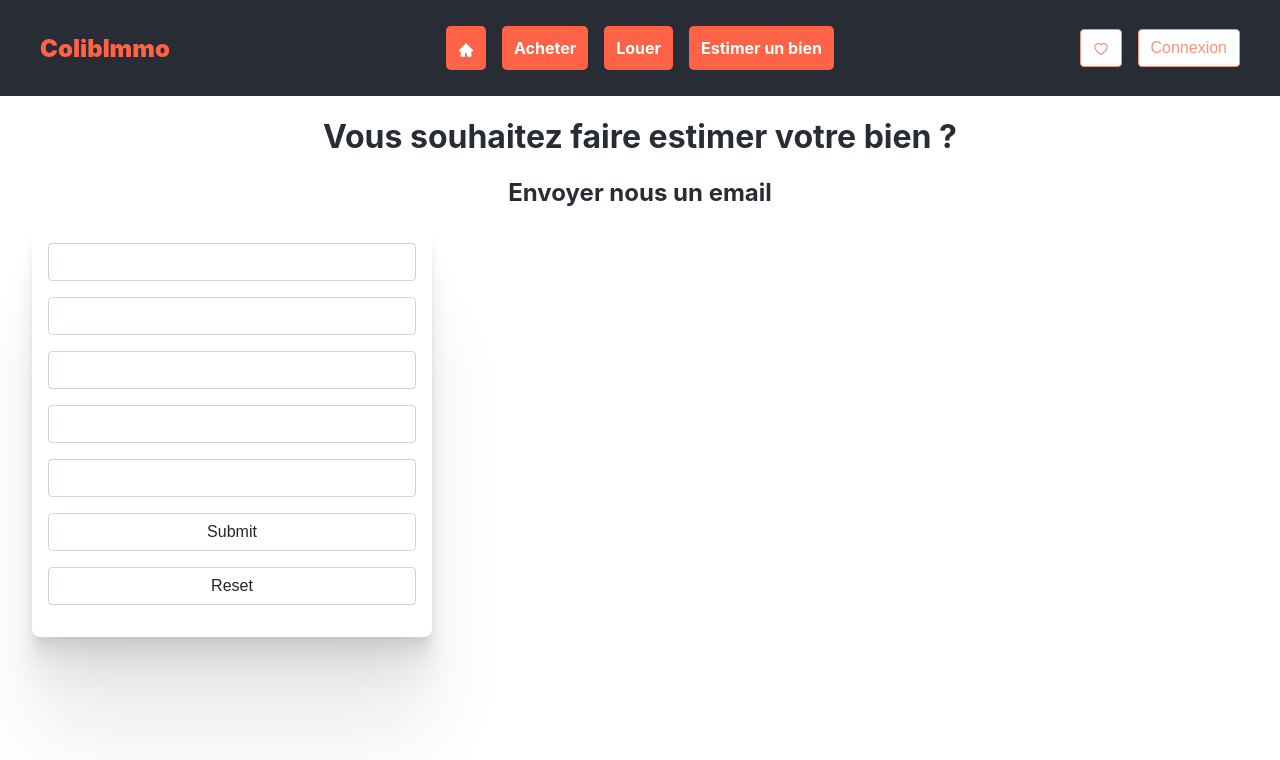
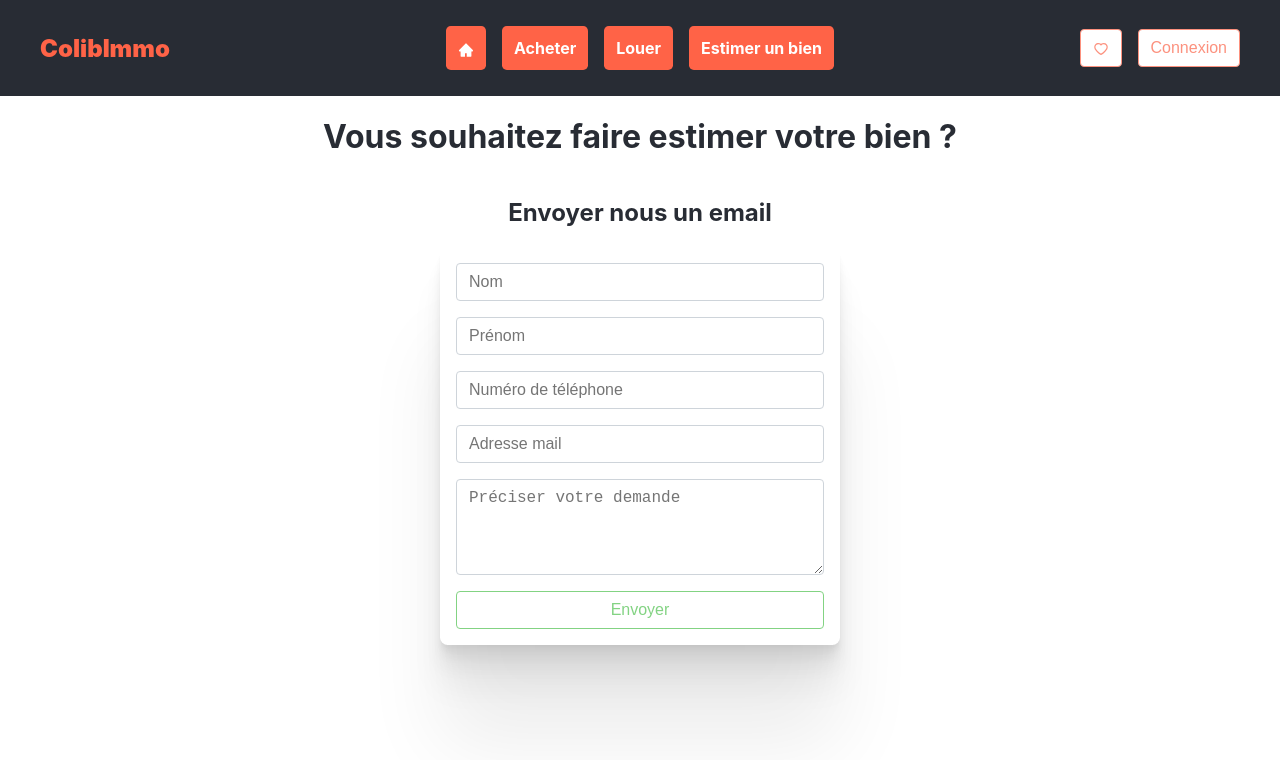
Before and after one commit to fgleizes/Colibimmo-web, a React (Create React App) app: page /estimate in a window 1280 px wide. Shown: the top 760 px of the page. Built offline with nearby package versions, Linux system fonts and the light colour scheme.

Commit message:
ajout formulaire estimation

```diff
--- a/src/components/utilities/Button.css
+++ b/src/components/utilities/Button.css
@@ -42,14 +42,14 @@ button[type="submit"]:hover {
   color: #fff;
 }
 button[type="reset"] {
-  background-color: rgb(255, 78, 78);
-  border: 1px solid rgb(255, 78, 78);
-  color: black;
+  background-color: #fff;
+  border: 1px solid rgb(138, 138, 138);
+  color: rgb(138, 138, 138);
 }
 button[type="reset"]:hover {
-  background-color: red;
-  border: 1px solid red;
-  color: black;
+  background-color: rgb(138, 138, 138);
+  border: 1px solid rgb(138, 138, 138);
+  color: #fff;
 }
 
 /* .outline-dark {
--- a/src/components/utilities/Form.css
+++ b/src/components/utilities/Form.css
@@ -13,7 +13,7 @@ form {
     flex-direction: column;
 }
 
-form input {
+form input, form textarea {
     width: 100%;
     margin-bottom: 1rem;
     padding: .375rem .75rem;
@@ -29,7 +29,12 @@ form input {
     transition: border-color .15s ease-in-out,box-shadow .15s ease-in-out;
 }
 
-form input:focus {
+form textarea {
+    min-height: 6rem;
+    resize: vertical;
+}
+
+form input:focus, form textarea:focus {
     color: #212529;
     background-color: #fff;
     border-color: rgb(144, 185, 247, 25%);
@@ -52,3 +57,8 @@ form input:focus {
     z-index: 2;
     color: #969696;
 }
+
+.container-buttons {
+    display: flex;
+    justify-content: space-evenly;;
+}
--- a/src/components/utilities/Form.js
+++ b/src/components/utilities/Form.js
@@ -1,10 +1,9 @@
-// import React from 'react'
 import "./Form.css"
 import { useState } from "react"
 import { Button } from "./Button"
 import { BsEye, BsEyeSlash } from 'react-icons/bs';
 
-export const LoginForm = (props) => {
+export const LoginForm = props => {
   const {handleSubmit} = props
   const [mail, setMail]= useState('')
   const [password, setPassword]= useState('')
@@ -23,9 +22,9 @@ export const LoginForm = (props) => {
 
   return (
     <form onSubmit={(e) => handleSubmit(e, mail, password)}>
-      <input type="email" placeholder="Saisissez votre email" name="mail" onChange={(event)=>setMail(event.target.value)}/>
+      <input type="email" placeholder="Saisissez votre email" name="mail" onChange={(event)=>setMail(event.target.value)} required />
       <div className="container-password">
-        <input type="password" id="password" placeholder="Saisissez votre password" name="password" onChange={(event) => setPassword(event.target.value)} />
+        <input type="password" id="password" placeholder="Saisissez votre password" name="password" onChange={(event) => setPassword(event.target.value)} required />
         {showPassword ? <BsEyeSlash onClick={togglePassword} /> : <BsEye onClick={togglePassword} />}
       </div>
       <Button type="submit">SE CONNECTER</Button>
@@ -33,7 +32,7 @@ export const LoginForm = (props) => {
   );
 }
 
-export const RegisterForm = (props) => {
+export const RegisterForm = props => {
   const {handleSubmit} = props
   const [user, setUser] = useState({})
   const [showPassword, setShowPassword] = useState(false)
@@ -63,3 +62,47 @@ export const RegisterForm = (props) => {
     </form>
   );
 }
+
+export const Form = props => {
+  const {inputs, handleSubmit} = props
+  const [formContent, setFormContent] = useState({})
+
+  const handleChange = (event, inputName) => {
+    const objectForm = { ...formContent }
+    Object.defineProperty(objectForm, inputName, {
+      value: event.target.value,
+      // writable: true,
+      enumerable: true,
+      // configurable: true
+    })
+    setFormContent(objectForm)
+  }
+
+  return (
+    <form onSubmit={(e) => handleSubmit(e, formContent)}>
+      {/* <input type="text" name="lastname" placeholder="Nom" onChange={(event) => setUser({ ...user, lastname: event.target.value })} required /> */}
+      {inputs.map((input, index) => input.type === "textarea"
+        // ? <textarea name={input.name} placeholder={input.placeholder} required={input.required} onChange={(event) => setFormContent({ ...formContent, `${event.target.name}` : event.target.value })}></textarea>
+        ? <textarea
+            name={input.name}
+            placeholder={input.placeholder}
+            required={input.required}
+            key={index}
+            onChange={(e) => handleChange(e, input.name)}
+          ></textarea>
+        : <input
+            type={input.type}
+            name={input.name}
+            placeholder={input.placeholder}
+            required={input.required}
+            pattern={input.pattern}
+            minLength={input.minLength}
+            maxLength={input.maxLength}
+            key={index}
+            onChange={(e) => handleChange(e, input.name)}
+          ></input>
+      )}
+      {props.children}
+    </form>
+  )
+}
--- a/src/components/views/EstimateView.css
+++ b/src/components/views/EstimateView.css
@@ -1,6 +1,5 @@
-/* form {
-  width: 500px;
-  margin: auto;
+.estimateView {
   display: flex;
   flex-direction: column;
-} */
+  align-items: center;
+}
--- a/src/components/views/EstimateView.js
+++ b/src/components/views/EstimateView.js
@@ -1,21 +1,65 @@
 import "./EstimateView.css"
+import {Form} from "../utilities/Form"
+import {Button} from "../utilities/Button"
 
 function EstimateView() {
+  const inputs = [
+    {
+      name : "lastname",
+      type : "text",
+      placeholder : "Nom",
+      required: true
+    },
+    {
+      name : "firstname",
+      type : "text",
+      placeholder : "Prénom",
+      required: true
+    },
+    {
+      name : "phone",
+      type : "tel",
+      placeholder : "Numéro de téléphone",
+      required: false,
+      minLength: 10,
+      maxLength: 10,
+      pattern: "^0[1-9]\\d*$"
+      // pattern: "^0[1-9]\\d{8}$"
+    },
+    {
+      name : "email",
+      type : "email",
+      placeholder : "Adresse mail",
+      required: true
+    },
+    {
+      name : "comments",
+      type : "textarea",
+      placeholder : "Préciser votre demande",
+      required: true
+    },
+  ]
   return (
-    <div className="container">
+    <div className="estimateView">
       <h1>Vous souhaitez faire estimer votre bien ?</h1>
       <h2>Envoyer nous un email</h2>
-      <form>
+      {/* <form>
         <input></input>
         <input></input>
         <input></input>
         <input></input>
-        <input></input>
-        <div>
-          <input type="submit"></input>
-          <input type="reset"></input>
+        <textarea></textarea>
+        <div className="container-buttons">
+          <Button type="submit">Envoyer</Button>
+          <Button type="reset">Annuler</Button>
         </div>
-      </form>
+      </form> */}
+      <Form inputs={inputs}>
+        {/* <div className="container-buttons"> */}
+          <Button type="submit">Envoyer</Button>
+          {/* <Button type="reset">Annuler</Button> */}
+        {/* </div> */}
+      </Form>
     </div>
   );
 }
```
